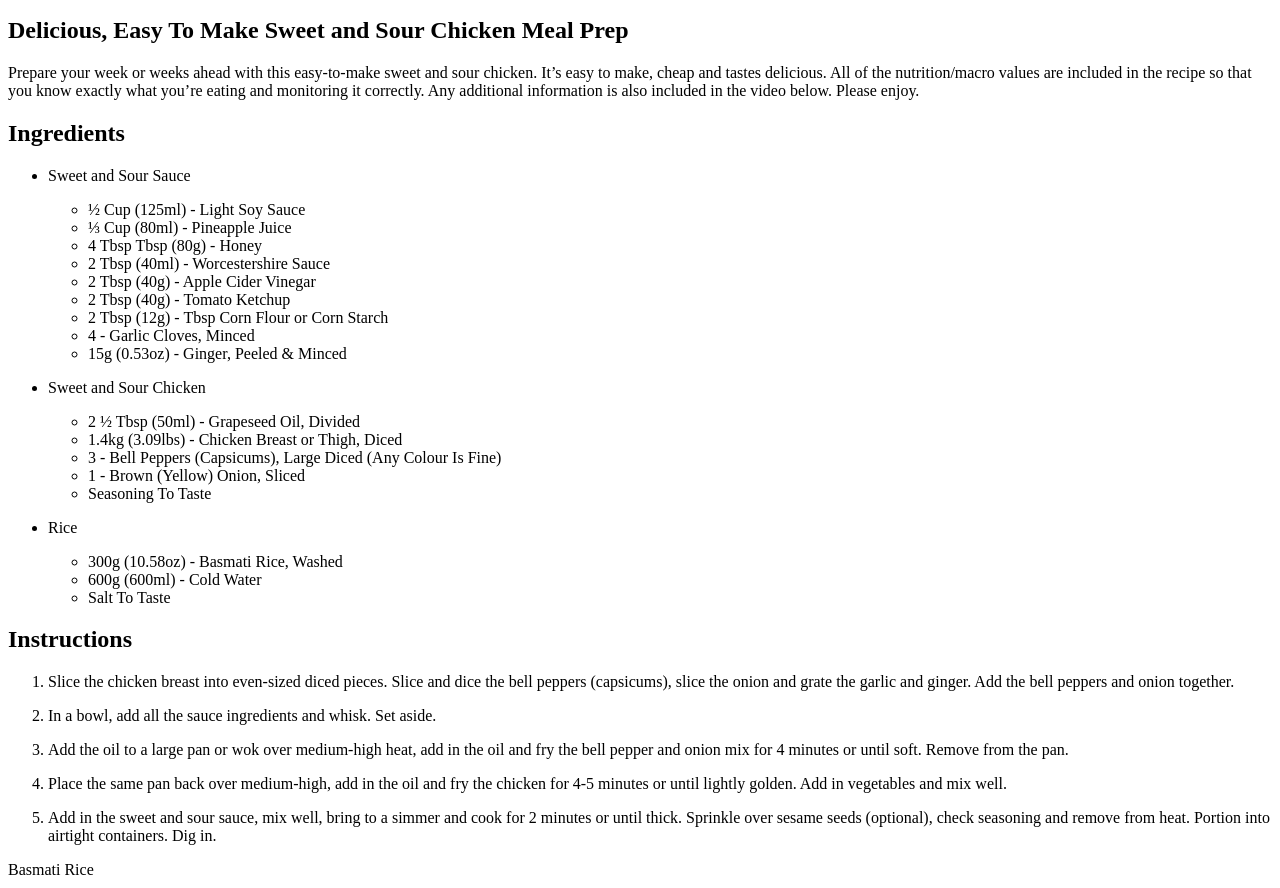
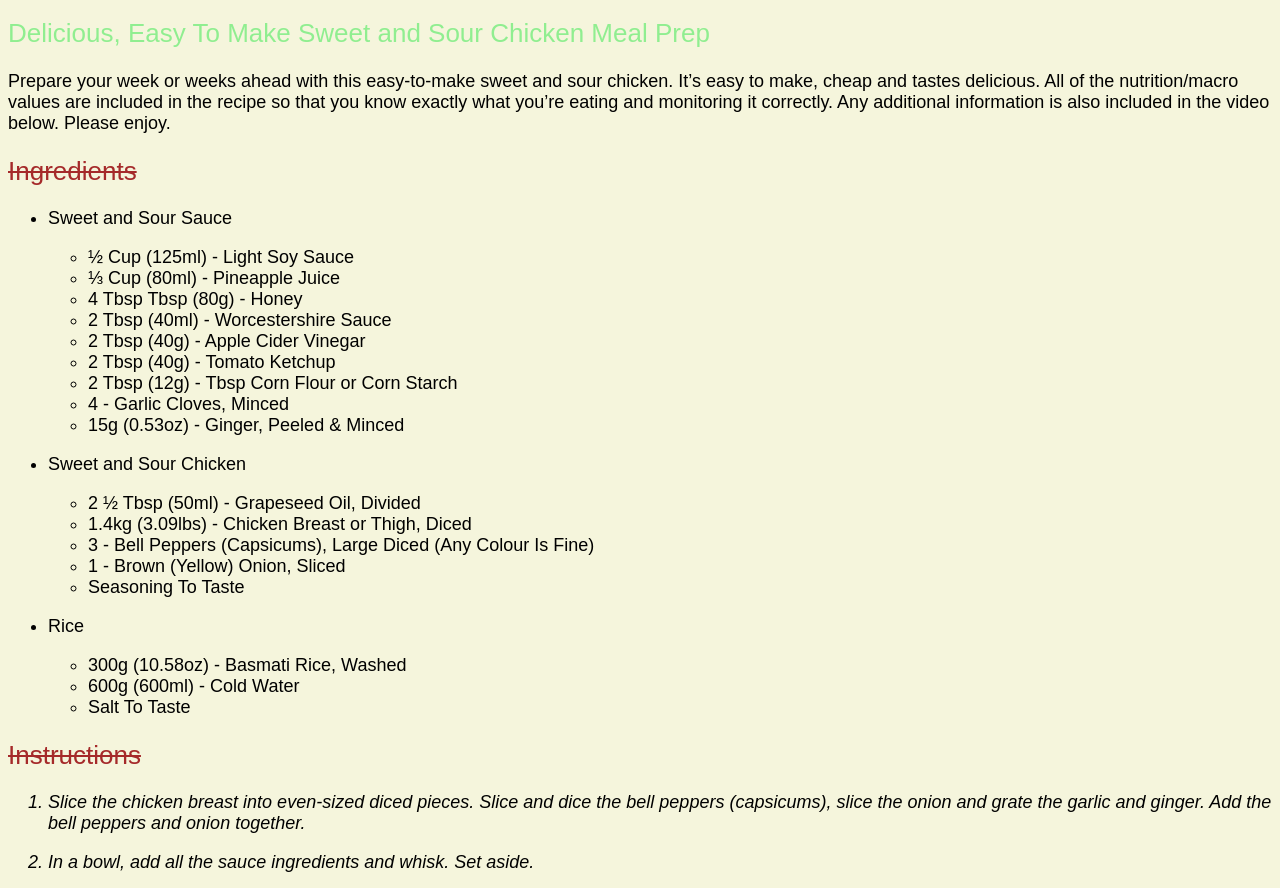
Before and after one commit to imoT-py/odin-recipes, a plain HTML site: page recipes/sweet-sour-chicken.html in a window 1280 px wide. Shown: the part 623-1511 px from the top of the page. Drawn offline with Linux system fonts and the light colour scheme.

Commit message:
Edit 3.recipe with css

```diff
--- a/recipes/sweet-sour-chicken.html
+++ b/recipes/sweet-sour-chicken.html
@@ -4,13 +4,17 @@
 <head>
     <meta charset="UTF-8">
     <title>Sweet Sour Chicken</title>
+    <link rel="stylesheet" href="../style.css">
+</head>
 </head>
 <body>
     <h1>Sweet Sour Chicken</h1>
-    <img src="../images/sweet-sour-chicken.jpg" alt="Sweet and Sour Chicken" height="536" width="1024">
+    <div class=pic-left>
+        <img src="../images/sweet-sour-chicken.jpg" alt="Sweet and Sour Chicken" height="536" width="1024">
+    </div>
     <h2>Delicious, Easy To Make Sweet and Sour Chicken Meal Prep</h2>
     <p>Prepare your week or weeks ahead with this easy-to-make sweet and sour chicken. It’s easy to make, cheap and tastes delicious. All of the nutrition/macro values are included in the recipe so that you know exactly what you’re eating and monitoring it correctly. Any additional information is also included in the video below. Please enjoy.</p>
-    <h2>Ingredients</h2>
+    <h2 class="h2_title">Ingredients</h2>
     <ul>
         <li>Sweet and Sour Sauce </li>
         <p></p>
@@ -44,7 +48,7 @@
             <li>Salt To Taste </li>
         </ul>
     </ul>
-    <h2>Instructions</h2>
+    <h2 class="h2_title">Instructions</h2>
     <ol>
         <li>Slice the chicken breast into even-sized diced pieces. Slice and dice the bell peppers (capsicums), slice the onion and grate the garlic and ginger. Add the bell peppers and onion together.</li>
         <p></p>
@@ -56,7 +60,7 @@
         <p></p>
         <li>Add in the sweet and sour sauce, mix well, bring to a simmer and cook for 2 minutes or until thick. Sprinkle over sesame seeds (optional), check seasoning and remove from heat. Portion into airtight containers. Dig in. </li>
     </ol>
-    <p>Basmati Rice </p>
+    <p id="rice">Basmati Rice </p>
     <ol>
         <li>Place the rice, water and salt to taste in a saucepan over high heat. Bring it to a boil, cover, reduce the heat to low and cook for 12 minutes. Turn off the heat, leave the lid on for 4 minutes, then fluff with a fork or spatula. </li>
     </ol>
--- a/style.css
+++ b/style.css
@@ -53,3 +53,17 @@ ol {
     color: rgb(235, 175, 10);
     font-style: oblique;
 }
+
+.pic-left {
+    text-align: right;
+}
+
+#rice {
+    font-size: 12px;
+    font-weight: bold;
+}
+
+.h2_title {
+    text-decoration: line-through;
+    color: brown;
+}
```
